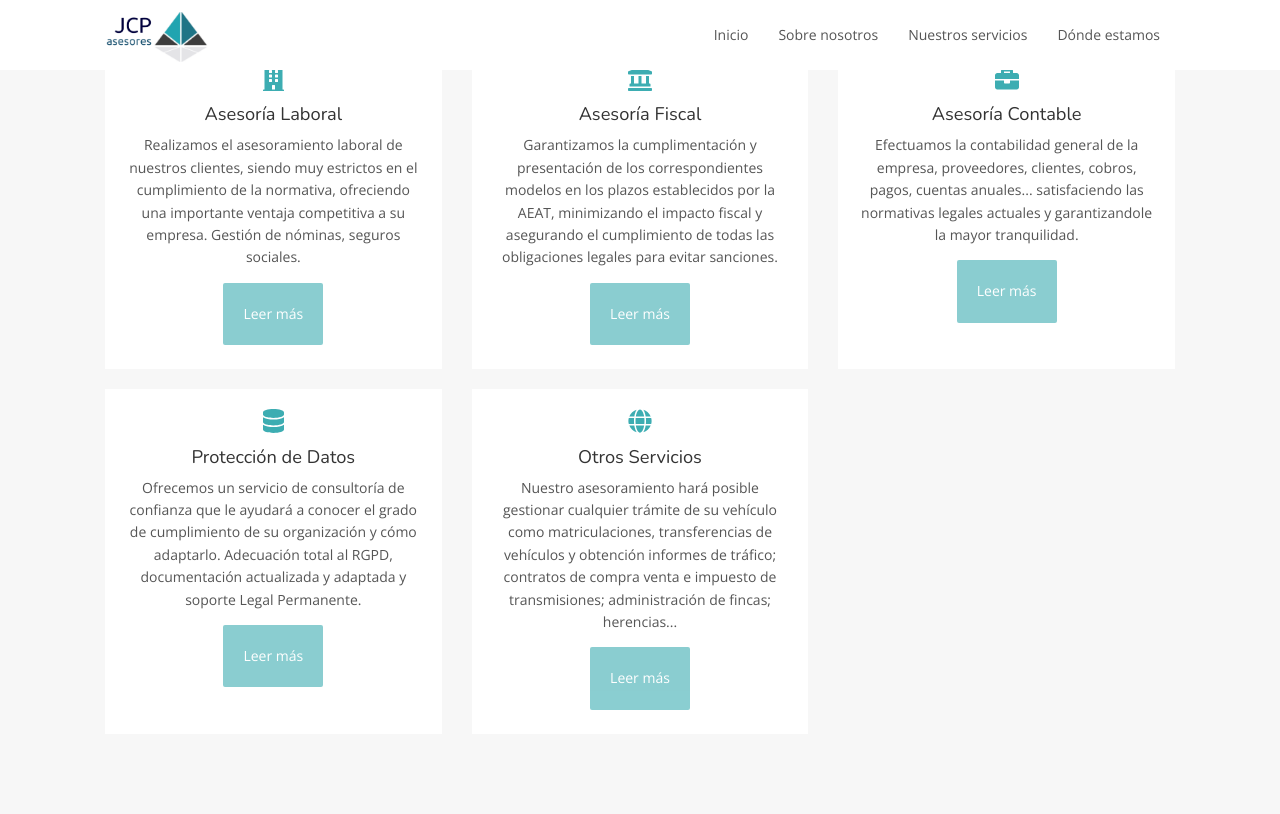
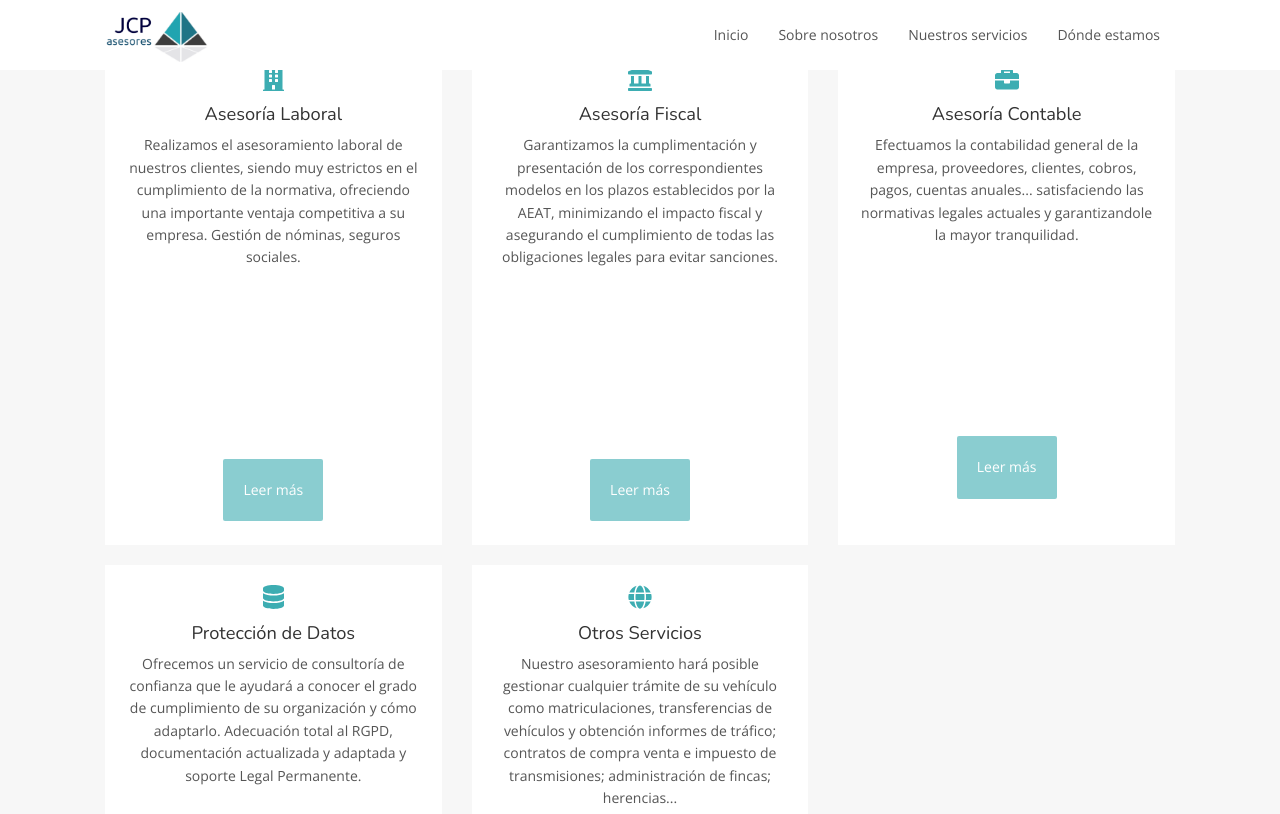
Before and after one commit to MpCity/MpCity.github.io, a Jekyll site: the page built from index.html, in a window 1280 px wide and 1400 px high, scrolled down 1596 px. Shown: the top 814 px of the window. Built offline with Jekyll 4.4.1, drawn with Linux system fonts in a browser that asks for light colours; grey boxes are pictures that could not be loaded.

Commit message:
Update index.html

```diff
--- a/index.html
+++ b/index.html
@@ -16,7 +16,8 @@ layout: default
   margin: 4px 2px;
   cursor: pointer;
   border-radius: 2px;
-  position: relative
+  position: relative;
+  margin-top:180px;
 }
 
 .button:hover {opacity: 1}
```
